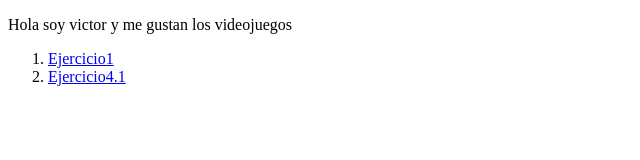
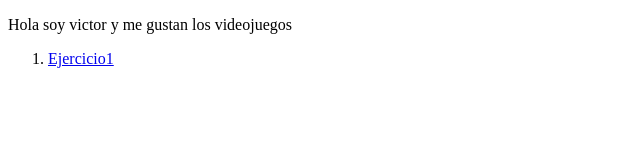
Before and after one commit to Victor8070/ejercicio1, a plain HTML site: page index.html in a window 1280 px wide. Shown: the whole page, without its empty margins (0-640 px from the left). Drawn offline with Linux system fonts and the light colour scheme.

Commit message:
Update index.html

```diff
--- a/index.html
+++ b/index.html
@@ -14,6 +14,5 @@
 </body>
     <ol>
         <li><a href="Ejercicio1/index.html">Ejercicio1</a></li>
-        <li><a href="Ejercicio4.1/Ejercicio4.1.html">Ejercicio4.1</a></li>
     </ol>
 </html>
```
